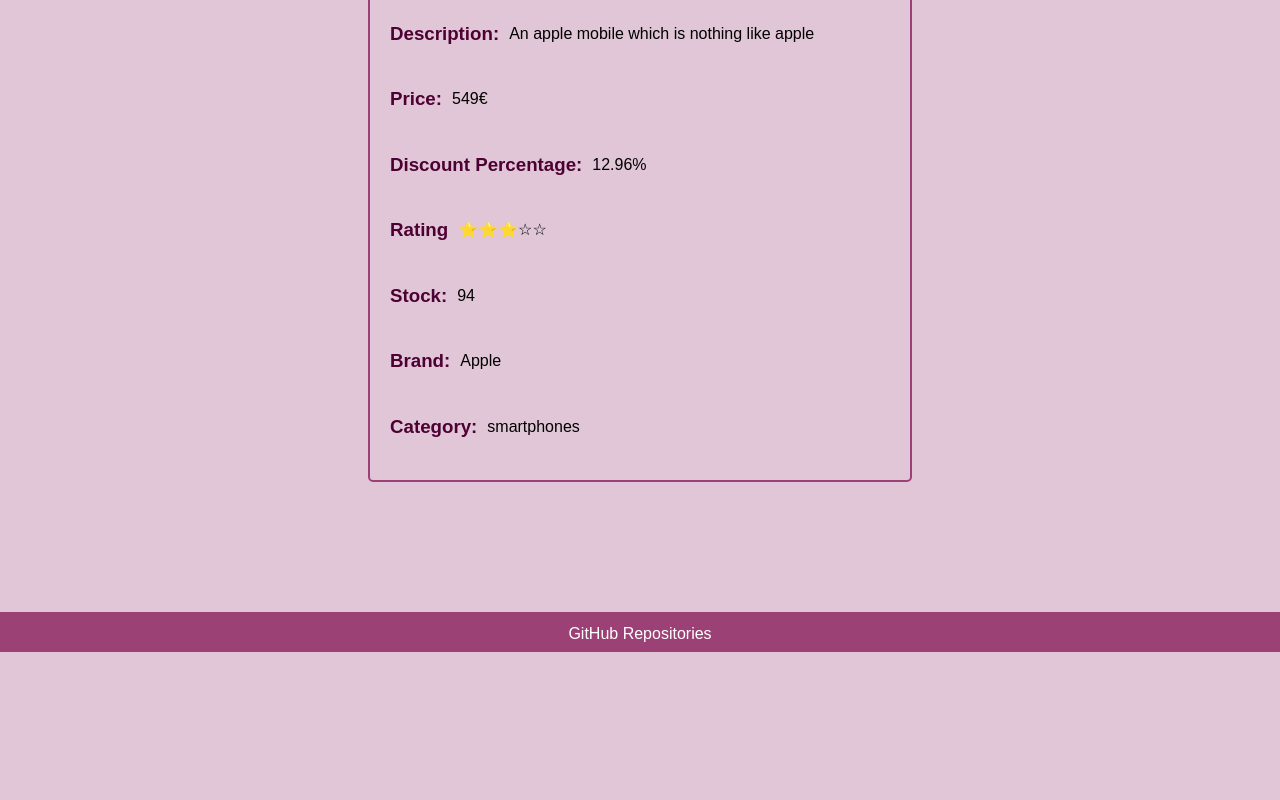
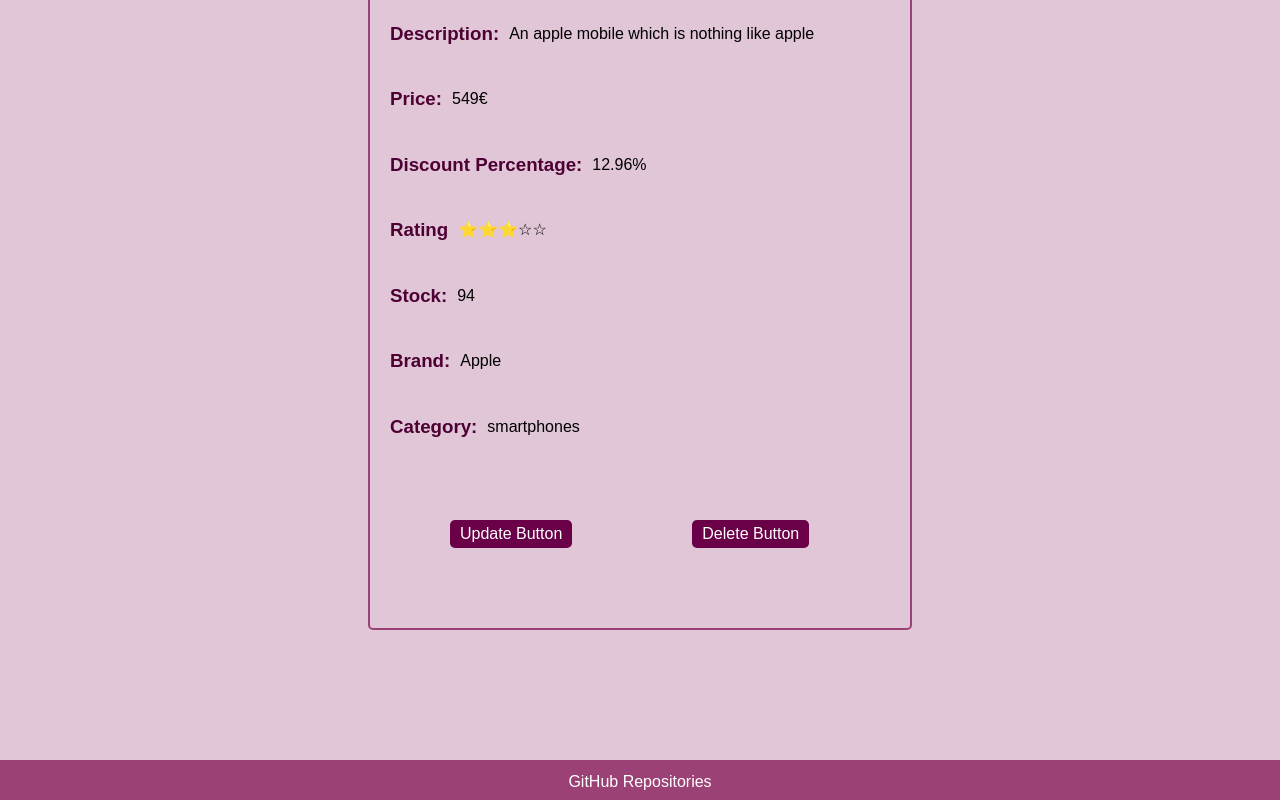
Before and after one commit to shaza-kashlan/mini-e-commerce-admin, a React (Vite) app in the folder vite-project/: page /products/1 in a window 1280 px wide. Shown: the part 619-1419 px from the top of the page. Before the commit the page ends 1271 px from the top, so only its background shows below. Built offline with nearby package versions, Linux system fonts and the light colour scheme; a web font is replaced by a local one.

Commit message:
remove update/delete butoons to detail page

```diff
--- a/vite-project/src/App.css
+++ b/vite-project/src/App.css
@@ -98,13 +98,14 @@ card-info {
   color: #6a0047; /* Color for text */
 }
 
-.card-rating button {
+.action-buttons button {
   padding: 5px 10px;
   background-color: #6a0047;
   color: white;
   border: none;
   border-radius: 5px;
   cursor: pointer;
+  margin: 60px;
 }
 
 .card-rating button:hover {
--- a/vite-project/src/App.jsx
+++ b/vite-project/src/App.jsx
@@ -38,7 +38,12 @@ function App() {
         <Route path="*" element={<NotFoundPage />} />
         <Route
           path="/products/:productId"
-          element={<ProductDetailPage productListData={productList} />}
+          element={
+            <ProductDetailPage
+              productListData={productList}
+              setProductList={setProductList}
+            />
+          }
         />
         <Route
           path="/addProduct"
--- a/vite-project/src/components/ProductCard.jsx
+++ b/vite-project/src/components/ProductCard.jsx
@@ -1,12 +1,4 @@
-import { Link } from "react-router-dom";
-
 export const ProductCard = (props) => {
-  const deleteProduct = (productId) => {
-    props.setProductList(
-      props.dataList.filter((product) => productId !== product.id)
-    );
-  };
-
   function getRating() {
     const fullStar = Math.round(props.oneProduct.rating);
     const rating = [];
@@ -66,15 +58,7 @@ export const ProductCard = (props) => {
       </div>
 
       <div className="card-rating">
-        <p>Product Rate: {props.oneProduct.rating > 4.5 ? "👍" : "👎"}</p>
-
-        <Link to={`/updateProduct/${props.oneProduct.id}`}>
-          <button>Update Button</button>
-        </Link>
-
-        <button onClick={() => deleteProduct(props.oneProduct.id)}>
-          Delete Button
-        </button>
+        <p>Product Rate: {props.oneProduct.rating > 3 ? "👍" : "👎"}</p>
       </div>
     </div>
   );
--- a/vite-project/src/pages/ProductDetailPage.jsx
+++ b/vite-project/src/pages/ProductDetailPage.jsx
@@ -1,9 +1,8 @@
 import React from "react";
-import { useParams, Navigate } from "react-router-dom";
+import { useParams, Navigate, Link, useNavigate } from "react-router-dom";
 import { useState } from "react";
-import { ProductCard } from "../components/ProductCard";
 
-const ProductDetailPage = ({ productListData }) => {
+const ProductDetailPage = ({ productListData, setProductList }) => {
   const { productId } = useParams();
 
   const productDetail = productListData.find((product) => {
@@ -12,11 +11,19 @@ const ProductDetailPage = ({ productListData }) => {
     }
   });
 
+  const nav = useNavigate();
+
   const [product, setOneProduct] = useState(productDetail);
   if (!product) {
     console.log("in the if");
     return <Navigate to="/" />;
   }
+  const deleteProduct = (productId) => {
+    setProductList(
+      productListData.filter((product) => productId !== product.id)
+    );
+    nav("/");
+  };
 
   const [currentSlide, setCurrentSlide] = useState(0);
 
@@ -109,6 +116,14 @@ const ProductDetailPage = ({ productListData }) => {
           <h3>Category:</h3>
           <p>{product.category}</p>
         </div>
+        <div className="action-buttons">
+          <Link to={`/updateProduct/${product.id}`}>
+            <button>Update Button</button>
+          </Link>
+          <button onClick={() => deleteProduct(product.id)}>
+            Delete Button
+          </button>
+        </div>
       </div>
     </div>
   );
```
